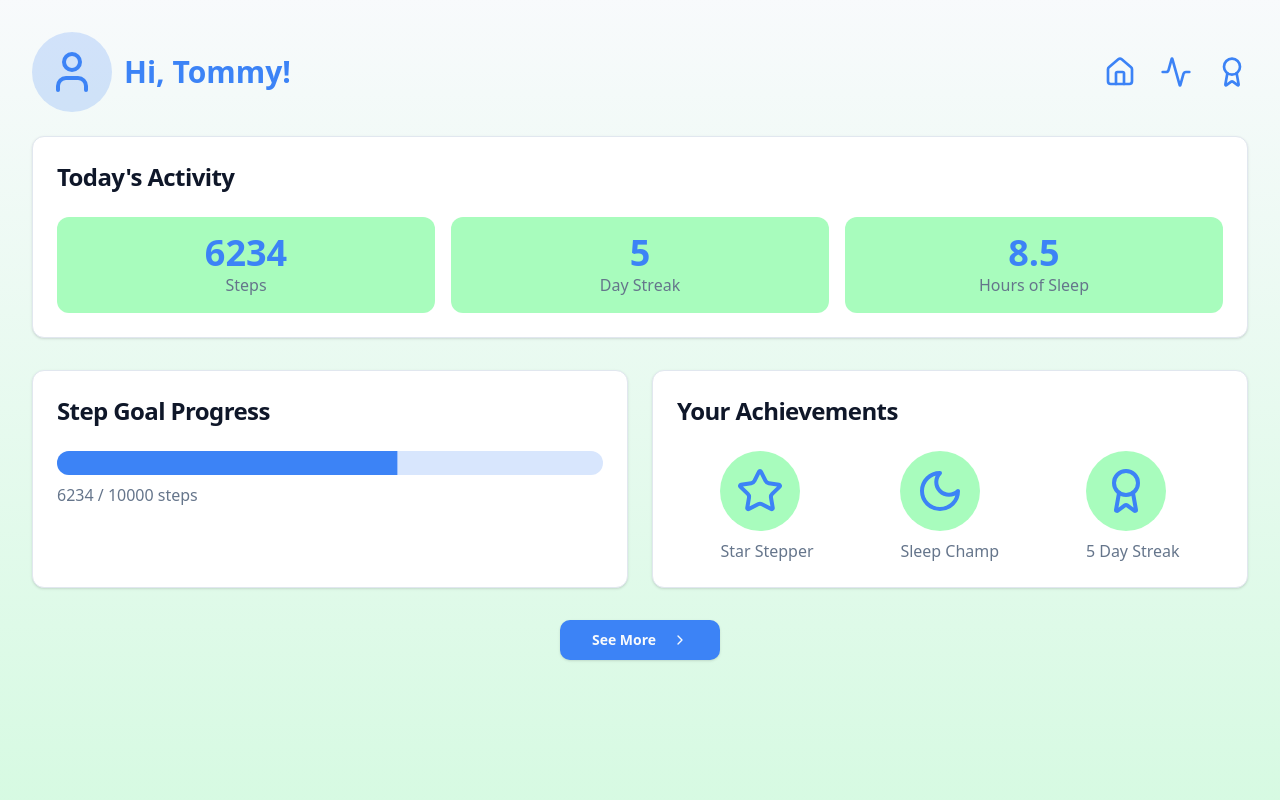
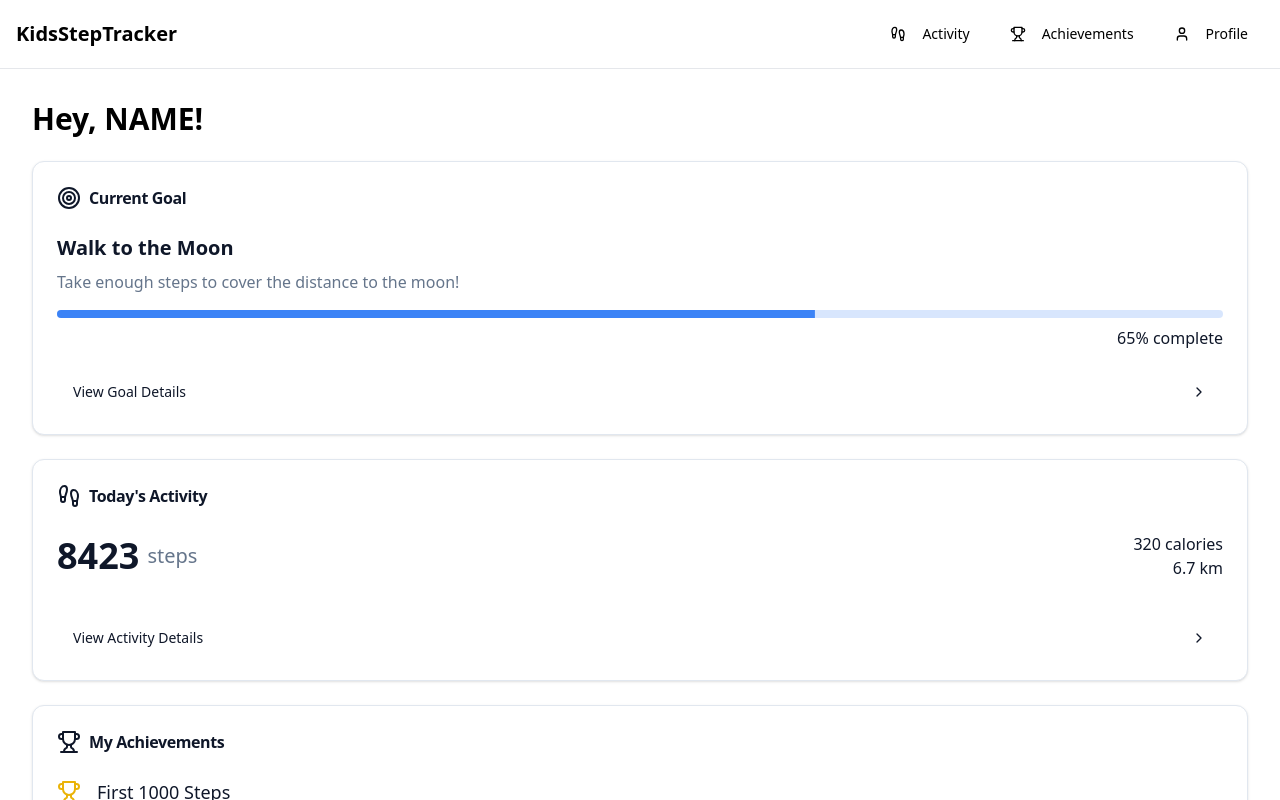
Before and after one commit to owencooke/GoalGetter, a Next.js app: page / in a window 1280 px wide. Shown: the top 800 px of the page. Built offline with nearby package versions, Linux system fonts and the light colour scheme.

Commit message:
dashboard changes

```diff
--- a/app/layout.tsx
+++ b/app/layout.tsx
@@ -1,6 +1,7 @@
 import type { Metadata } from "next";
 import localFont from "next/font/local";
 import "./globals.css";
+import Navigation from "./navigation";
 
 const geistSans = localFont({
   src: "./fonts/GeistVF.woff",
@@ -14,8 +15,8 @@ const geistMono = localFont({
 });
 
 export const metadata: Metadata = {
-  title: "Create Next App",
-  description: "Generated by create next app",
+  title: "Kids Step Tracker",
+  description: "A fun step tracking app for kids",
 };
 
 export default function RootLayout({
@@ -26,9 +27,12 @@ export default function RootLayout({
   return (
     <html lang="en">
       <body
-        className={`${geistSans.variable} ${geistMono.variable} antialiased`}
+        className={`${geistSans.variable} ${geistMono.variable} antialiased bg-white dark:bg-black text-black dark:text-white`}
       >
-        {children}
+        <Navigation />
+        <main className="container mx-auto p-4">
+          {children}
+        </main>
       </body>
     </html>
   );
--- /dev/null
+++ b/app/navigation.tsx
@@ -0,0 +1,44 @@
+'use client'
+
+import Link from 'next/link'
+import { Button } from "@/components/ui/button"
+import { Footprints, Trophy, User, Menu } from "lucide-react"
+import { useState } from 'react'
+
+function NavButton({ href, icon, label, fullWidth = false }: { href: string; icon: React.ReactNode; label: string; fullWidth?: boolean }) {
+  return (
+    <Button variant="ghost" asChild className={fullWidth ? 'w-full justify-start' : ''}>
+      <Link href={href}>
+        {icon}
+        {label}
+      </Link>
+    </Button>
+  );
+}
+
+export default function Navigation() {
+  const [isMenuOpen, setIsMenuOpen] = useState(false);
+
+  return (
+    <nav className="bg-white dark:bg-black text-black dark:text-white border-b border-gray-200 dark:border-gray-800 p-4 sticky top-0 z-10">
+      <div className="container mx-auto flex justify-between items-center">
+        <Link href="/" className="text-xl font-bold">KidsStepTracker</Link>
+        <div className="hidden md:flex space-x-2">
+          <NavButton href="/activity" icon={<Footprints className="mr-2 h-4 w-4" />} label="Activity" />
+          <NavButton href="/achievements" icon={<Trophy className="mr-2 h-4 w-4" />} label="Achievements" />
+          <NavButton href="/profile" icon={<User className="mr-2 h-4 w-4" />} label="Profile" />
+        </div>
+        <Button variant="ghost" className="md:hidden" onClick={() => setIsMenuOpen(!isMenuOpen)}>
+          <Menu className="h-6 w-6" />
+        </Button>
+      </div>
+      {isMenuOpen && (
+        <div className="md:hidden mt-4 space-y-2">
+          <NavButton href="/activity" icon={<Footprints className="mr-2 h-4 w-4" />} label="Activity" fullWidth />
+          <NavButton href="/achievements" icon={<Trophy className="mr-2 h-4 w-4" />} label="Achievements" fullWidth />
+          <NavButton href="/profile" icon={<User className="mr-2 h-4 w-4" />} label="Profile" fullWidth />
+        </div>
+      )}
+    </nav>
+  );
+}
--- a/app/page.tsx
+++ b/app/page.tsx
@@ -1,152 +1,115 @@
-"use client";
+'use client'
 
-import { useState } from "react";
-import {
-  Moon,
-  Star,
-  Award,
-  Home,
-  ChevronRight,
-  Activity,
-  User,
-} from "lucide-react";
-import { Progress } from "@/components/ui/progress";
-import { Card, CardContent, CardHeader, CardTitle } from "@/components/ui/card";
-import { Button } from "@/components/ui/button";
+import Link from 'next/link'
+import { Card, CardContent, CardFooter, CardHeader, CardTitle } from "@/components/ui/card"
+import { Progress } from "@/components/ui/progress"
+import { Button } from "@/components/ui/button"
+import { Trophy, Footprints, Target, ChevronRight } from "lucide-react"
 
 export default function KidsDashboard() {
-  const [stepCount, setStepCount] = useState(6234);
-  const [streakDays, setStreakDays] = useState(5);
-  const [sleepHours, setSleepHours] = useState(8.5);
+  // Mock data - replace with actual data fetching logic
+  const currentGoal = {
+    title: "Walk to the Moon",
+    description: "Take enough steps to cover the distance to the moon!",
+    progress: 65,
+  }
 
-  const dailyStepGoal = 10000;
-  const stepProgress = (stepCount / dailyStepGoal) * 100;
+  const dailyActivity = {
+    steps: 8423,
+    calories: 320,
+    distance: 6.7,
+  }
+
+  const achievements = [
+    { id: 1, title: "First 1000 Steps", completed: true },
+    { id: 2, title: "Week-long Streak", completed: true },
+    { id: 3, title: "Marathon Master", completed: false },
+  ]
 
   return (
-    <div className="min-h-screen bg-gradient-to-b from-background to-secondary/20 p-4 md:p-8">
-      <div className="max-w-7xl mx-auto">
-        <header className="flex flex-col md:flex-row md:items-center justify-between mb-6 gap-4">
-          <div className="flex items-center space-x-3">
-            <div className="w-16 h-16 md:w-20 md:h-20 rounded-full bg-primary/20 flex items-center justify-center">
-              <User className="w-10 h-10 md:w-12 md:h-12 text-primary" />
-            </div>
-            <h1 className="text-2xl md:text-3xl font-bold text-primary">
-              Hi, Tommy!
-            </h1>
-          </div>
-          <nav>
-            <ul className="flex space-x-4 md:space-x-6">
-              <li>
-                <Home className="w-6 h-6 md:w-8 md:h-8 text-primary" />
-              </li>
-              <li>
-                <Activity className="w-6 h-6 md:w-8 md:h-8 text-primary" />
-              </li>
-              <li>
-                <Award className="w-6 h-6 md:w-8 md:h-8 text-primary" />
-              </li>
-            </ul>
-          </nav>
-        </header>
+    <div className="container mx-auto p-4 space-y-6">
+      <h1 className="text-3xl font-bold mb-6">Hey, NAME!</h1>
 
-        <main className="space-y-6 md:space-y-8">
-          <Card>
+      {/* Current Goal Progress */}
+      <Link href="/goal" className="block">
+        <Card className="hover:shadow-lg transition-shadow">
           <CardHeader>
-              <CardTitle className="text-xl md:text-2xl">
+            <CardTitle className="flex items-center">
+              <Target className="mr-2" />
+              Current Goal
+            </CardTitle>
+          </CardHeader>
+          <CardContent>
+            <h3 className="text-xl font-semibold mb-2">{currentGoal.title}</h3>
+            <p className="text-muted-foreground mb-4">{currentGoal.description}</p>
+            <Progress value={currentGoal.progress} className="w-full" />
+            <p className="text-right mt-2">{currentGoal.progress}% complete</p>
+          </CardContent>
+          <CardFooter>
+            <Button variant="ghost" className="w-full justify-between">
+              View Goal Details <ChevronRight size={20} />
+            </Button>
+          </CardFooter>
+        </Card>
+      </Link>
+
+      {/* Daily Activity */}
+      <Link href="/activity" className="block">
+        <Card className="hover:shadow-lg transition-shadow">
+          <CardHeader>
+            <CardTitle className="flex items-center">
+              <Footprints className="mr-2" />
               Today's Activity
             </CardTitle>
           </CardHeader>
           <CardContent>
-              <div className="grid grid-cols-3 gap-4 text-center">
-                <div className="bg-secondary/50 p-4 rounded-lg">
-                  <p className="text-3xl md:text-4xl font-bold text-primary">
-                    {stepCount}
-                  </p>
-                  <p className="text-sm md:text-base text-muted-foreground">
-                    Steps
-                  </p>
+            <div className="flex items-center justify-between mb-4">
+              <div className="flex items-center">
+                <span className="text-4xl font-bold">{dailyActivity.steps}</span>
+                <span className="ml-2 text-xl text-muted-foreground">steps</span>
               </div>
-                <div className="bg-secondary/50 p-4 rounded-lg">
-                  <p className="text-3xl md:text-4xl font-bold text-primary">
-                    {streakDays}
-                  </p>
-                  <p className="text-sm md:text-base text-muted-foreground">
-                    Day Streak
-                  </p>
-                </div>
-                <div className="bg-secondary/50 p-4 rounded-lg">
-                  <p className="text-3xl md:text-4xl font-bold text-primary">
-                    {sleepHours}
-                  </p>
-                  <p className="text-sm md:text-base text-muted-foreground">
-                    Hours of Sleep
-                  </p>
+              <div className="text-right">
+                <p>{dailyActivity.calories} calories</p>
+                <p>{dailyActivity.distance} km</p>
               </div>
             </div>
           </CardContent>
+          <CardFooter>
+            <Button variant="ghost" className="w-full justify-between">
+              View Activity Details <ChevronRight size={20} />
+            </Button>
+          </CardFooter>
         </Card>
+      </Link>
 
-          <div className="md:grid md:grid-cols-2 md:gap-6">
-            <Card>
+      {/* Achievements */}
+      <Link href="/achievements" className="block">
+        <Card className="hover:shadow-lg transition-shadow">
           <CardHeader>
-                <CardTitle className="text-xl md:text-2xl">
-                  Step Goal Progress
+            <CardTitle className="flex items-center">
+              <Trophy className="mr-2" />
+              My Achievements
             </CardTitle>
           </CardHeader>
           <CardContent>
-                <div className="space-y-2">
-                  <Progress value={stepProgress} className="h-4 md:h-6" />
-                  <p className="text-sm md:text-base text-muted-foreground font-medium">
-                    {stepCount} / {dailyStepGoal} steps
-                  </p>
+            <ul className="space-y-4">
+              {achievements.map((achievement) => (
+                <li key={achievement.id} className="flex items-center">
+                  <Trophy className={`mr-4 h-6 w-6 ${achievement.completed ? 'text-yellow-500' : 'text-gray-300'}`} />
+                  <span className={`text-lg ${achievement.completed ? 'font-medium' : 'text-muted-foreground'}`}>
+                    {achievement.title}
+                  </span>
+                </li>
+              ))}
+            </ul>
+          </CardContent>
+          <CardFooter>
+            <Button variant="ghost" className="w-full justify-between">
+              View All Achievements <ChevronRight size={20} />
+            </Button>
+          </CardFooter>
+        </Card>
+      </Link>
     </div>
-              </CardContent>
-            </Card>
-
-            <Card>
-              <CardHeader>
-                <CardTitle className="text-xl md:text-2xl">
-                  Your Achievements
-                </CardTitle>
-              </CardHeader>
-              <CardContent>
-                <div className="flex justify-around">
-                  <div className="text-center">
-                    <div className="w-16 h-16 md:w-20 md:h-20 rounded-full bg-secondary/50 flex items-center justify-center mb-2">
-                      <Star className="w-10 h-10 md:w-12 md:h-12 text-primary" />
-                    </div>
-                    <p className="text-sm md:text-base font-medium text-muted-foreground">
-                      Star Stepper
-                    </p>
-                  </div>
-                  <div className="text-center">
-                    <div className="w-16 h-16 md:w-20 md:h-20 rounded-full bg-secondary/50 flex items-center justify-center mb-2">
-                      <Moon className="w-10 h-10 md:w-12 md:h-12 text-primary" />
-                    </div>
-                    <p className="text-sm md:text-base font-medium text-muted-foreground">
-                      Sleep Champ
-                    </p>
-                  </div>
-                  <div className="text-center">
-                    <div className="w-16 h-16 md:w-20 md:h-20 rounded-full bg-secondary/50 flex items-center justify-center mb-2">
-                      <Award className="w-10 h-10 md:w-12 md:h-12 text-primary" />
-                    </div>
-                    <p className="text-sm md:text-base font-medium text-muted-foreground">
-                      5 Day Streak
-                    </p>
-                  </div>
-                </div>
-              </CardContent>
-            </Card>
-          </div>
-        </main>
-
-        <footer className="mt-8 text-center">
-          <Button size="lg" className="font-semibold">
-            See More <ChevronRight className="ml-2 w-4 h-4 md:w-5 md:h-5" />
-          </Button>
-        </footer>
-      </div>
-    </div>
-  );
+  )
 }
```
Lines whose indentation alone changed are shown as unchanged.
